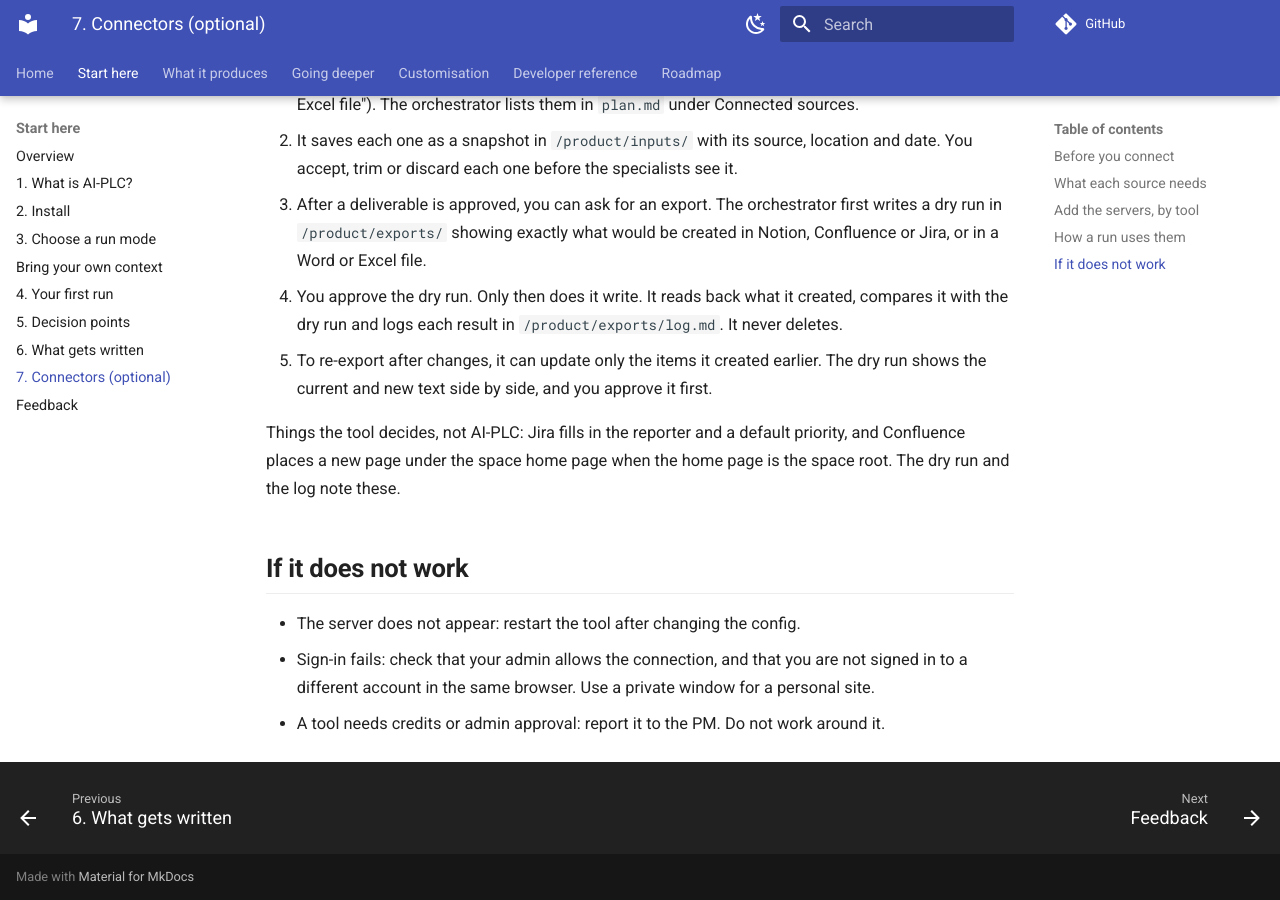
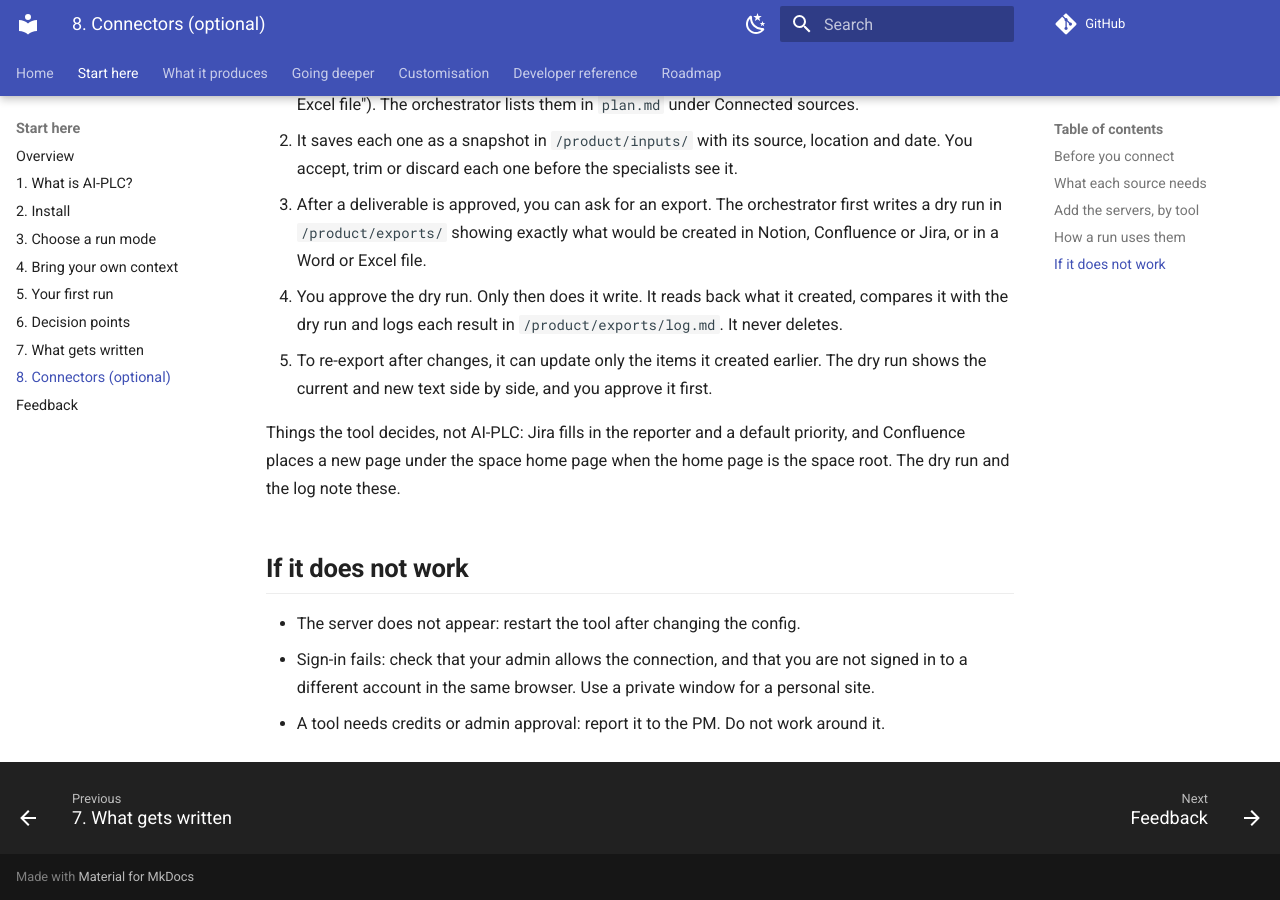
Before and after one commit to lasith-tekly/ai-plc, an MkDocs documentation site: the page built from docs/MCP-SETUP.md, in a window 1280 px wide and 900 px high, scrolled down 2654 px. Built offline with MkDocs 1.6.1 and Material for MkDocs 9.7.7, drawn with Linux system fonts in a browser that asks for light colours; comment, search, counter and statistics services are not loaded.

```diff
--- a/mkdocs.yml
+++ b/mkdocs.yml
@@ -58,11 +58,11 @@ nav:
       - "1. What is AI-PLC?": guide/what-is-ai-plc.md
       - "2. Install": guide/install.md
       - "3. Choose a run mode": guide/run-modes.md
-      - Bring your own context: guide/bring-context.md
-      - "4. Your first run": guide/first-run.md
-      - "5. Decision points": guide/gates.md
-      - "6. What gets written": guide/files.md
-      - "7. Connectors (optional)": MCP-SETUP.md
+      - "4. Bring your own context": guide/bring-context.md
+      - "5. Your first run": guide/first-run.md
+      - "6. Decision points": guide/gates.md
+      - "7. What gets written": guide/files.md
+      - "8. Connectors (optional)": MCP-SETUP.md
       - Feedback: guide/feedback.md
   - What it produces:
       - Overview: showcase/index.md
```
Also changed, not shown: docs/index.md (+1 -1 lines).
